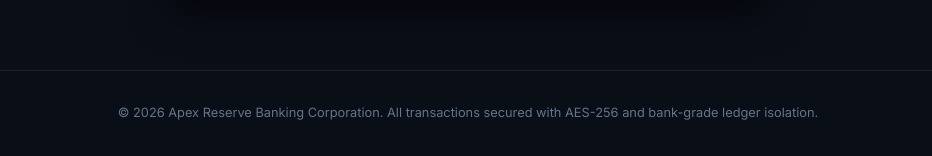
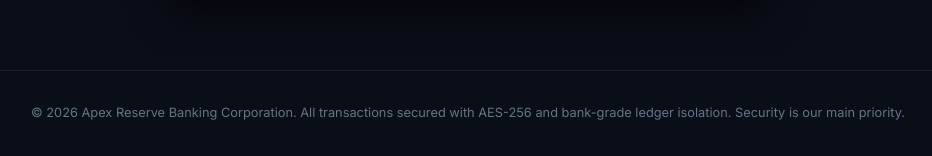
Before and after one commit to Manju1392k/ApexBank, a Django app: page /accounts/register/ in a window 1280 px wide. Shown: the part 1078-1234 px from the top of the page, without its empty margins (172-1104 px from the left). Run offline with Django 5.2, Linux system fonts and the light colour scheme; some web fonts are replaced.

Commit message:
footer text updated.

```diff
--- a/templates/base.html
+++ b/templates/base.html
@@ -71,7 +71,7 @@
 
     <!-- Footer -->
     <footer class="footer">
-        <p>&copy; 2026 Apex Reserve Banking Corporation. All transactions secured with AES-256 and bank-grade ledger isolation.</p>
+        <p>&copy; 2026 Apex Reserve Banking Corporation. All transactions secured with AES-256 and bank-grade ledger isolation. Security is our main priority.</p>
     </footer>
 
     <!-- Global Scripts -->
```
